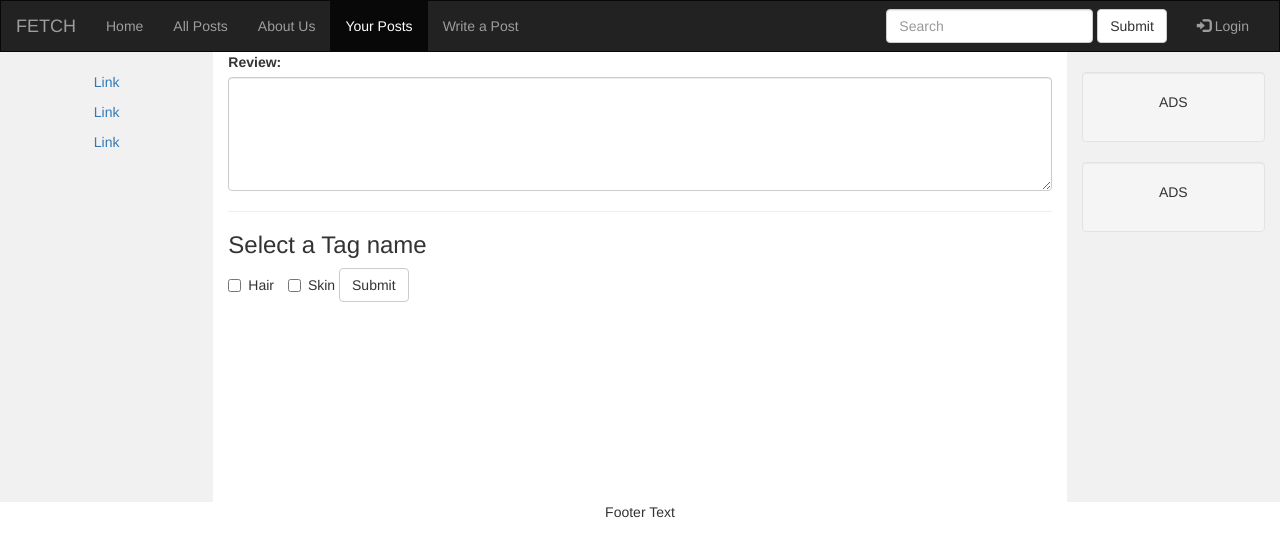
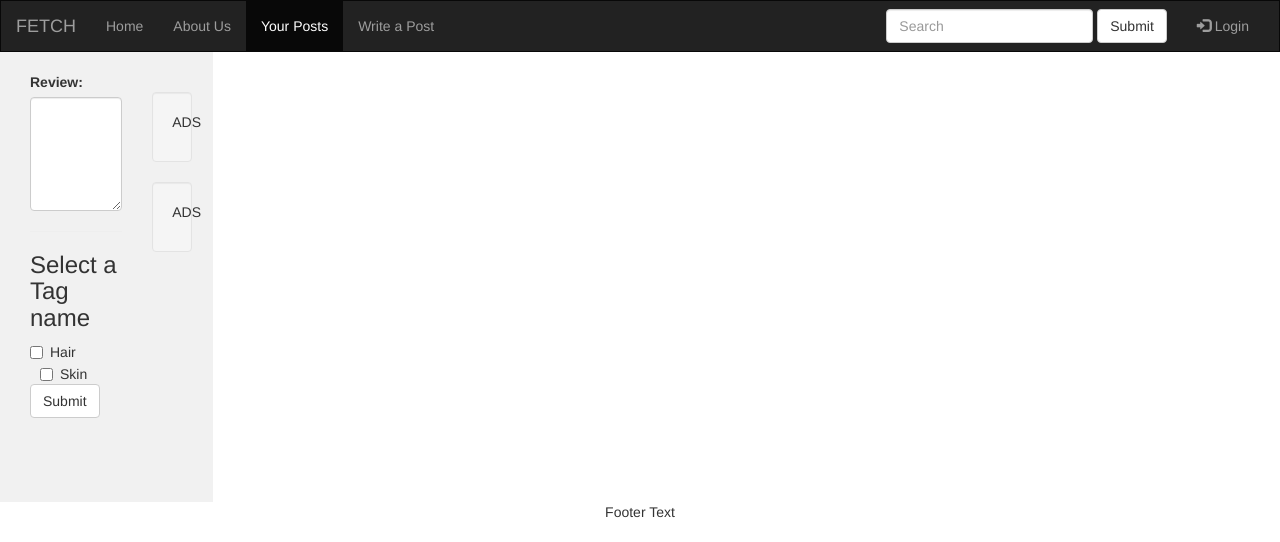
Before and after one commit to chelshunt/INST377Proj, a PHP site: page /WritePost.php in a window 1280 px wide. Shown: the top 542 px of the page. Run offline with PHP 8.4, Linux system fonts and the light colour scheme; data that the repository does not hold is empty; some libraries are stand-ins or nearby versions.

Commit message:
Update WritePost.php

```diff
--- a/WritePost.php
+++ b/WritePost.php
@@ -100,8 +100,6 @@ if (mysqli_num_rows($result) > 0) {
       <ul class="nav  navbar-nav">
         <li><a href="index.php">Home</a></li>
 
-        <li><a href="Productpg.php">All Posts</a></li>
-
         <li><a href="AboutUs.html">About Us</a></li>
         <li class = "active"><a href="PersonalPost.php"> Your Posts </a></li>
           <li class="nav nav-pills"><a class="nav-link active" href="WritePost.php">Write a Post</a>
@@ -127,10 +125,6 @@ if (mysqli_num_rows($result) > 0) {
 <div class="container-fluid text-center">
   <div class="row content">
     <div class="col-sm-2 sidenav">
-      <p><a href="#">Link</a></p>
-      <p><a href="#">Link</a></p>
-      <p><a href="#">Link</a></p>
-    </div>
     <div class="col-sm-8 text-left">
         <form action="Fetch.php">
        <label for="comment">Review:</label>
```
